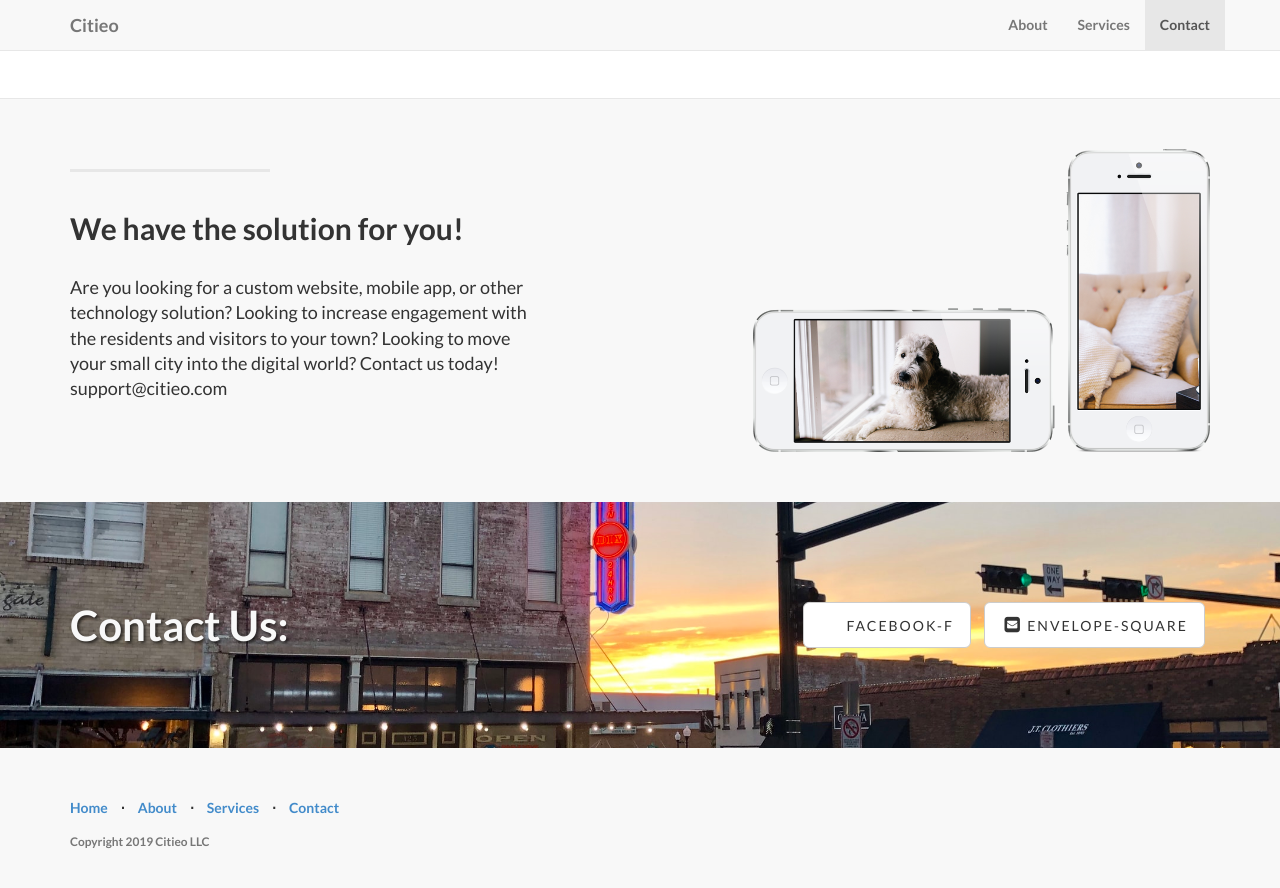
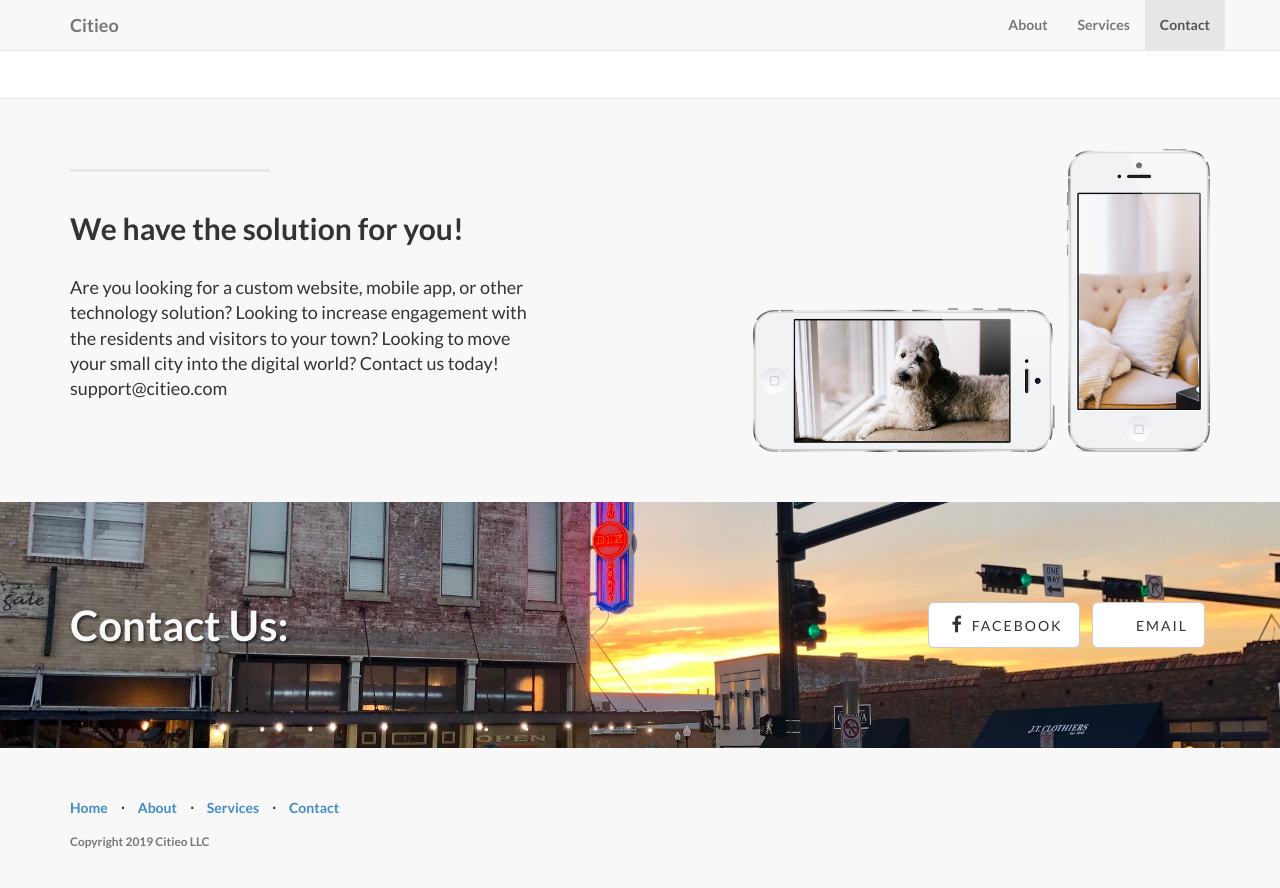
Before and after one commit to freehunter/citieo, a Jekyll site: the page built from index.md, in a window 1280 px wide and 900 px high, scrolled down 1921 px. Shown: the top 888 px of the window. Built offline with Jekyll 4.4.1, drawn with Linux system fonts in a browser that asks for light colours; our own code applies the rules of GitHub Pages for plain Markdown files.

Commit message:
Update _config.yml

```diff
--- a/_config.yml
+++ b/_config.yml
@@ -23,7 +23,7 @@ permalink: pretty
 # ----------------------- #
 
 social:
-  - title: facebook-f
+  - title: facebook
     url: https://facebook.com/citieo
-  - title: envelope-square
+  - title: email
     url: support@citieo.com
```
